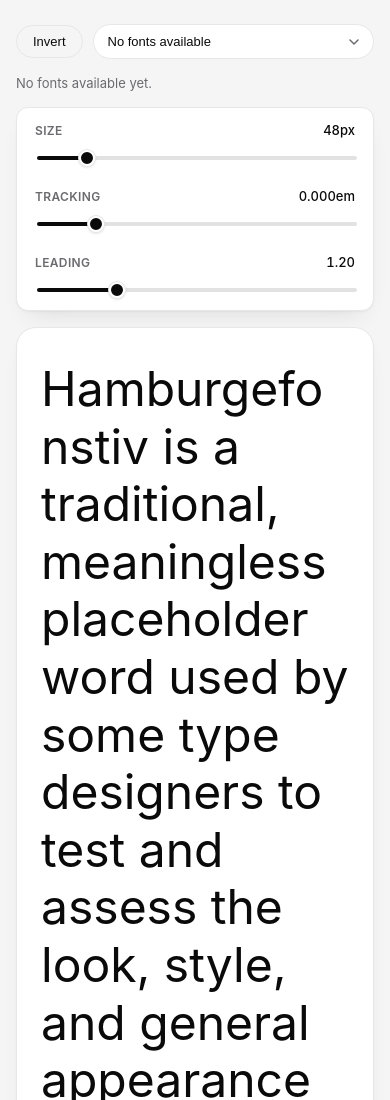
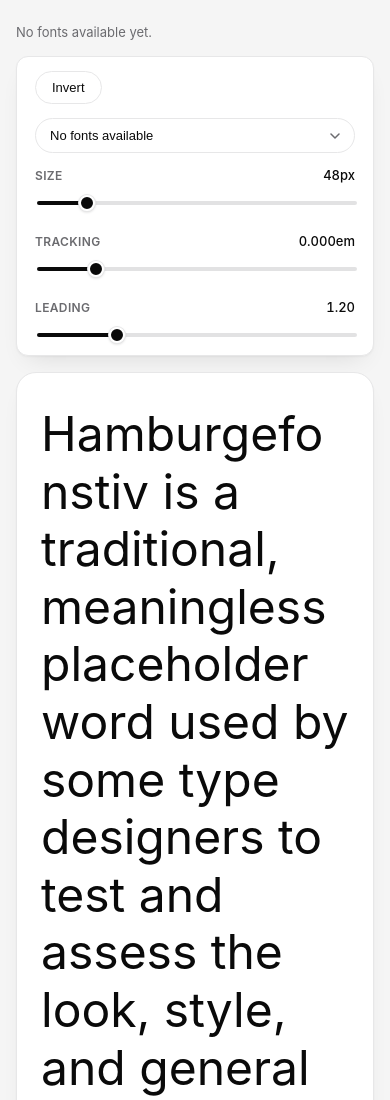
Before and after one commit to marcologous/hdc-font-tester, a plain HTML site: page docs/index.html in a window 390 px wide. Shown: the top 1100 px of the page. Drawn offline with Linux system fonts and the light colour scheme; no server answers.

Commit message:
Merge Invert + font picker onto the same row as the sliders
Drops the separate toolbar header and folds Invert, the font picker,
and the size/tracking/leading sliders into one flex row inside the
controls panel -- more compact, one card instead of two. Invert and
the font picker keep their intrinsic width, sliders flex to fill the
remaining space; wraps to stacked rows on narrow screens.

```diff
--- a/docs/index.html
+++ b/docs/index.html
@@ -8,9 +8,12 @@
 </head>
 <body>
 <div class="hdc-tester" id="hdc-tester">
-  <header class="hdc-toolbar">
-    <div class="hdc-toolbar__controls">
+  <p id="hdc-status" class="hdc-status" hidden></p>
+
+  <div class="hdc-panel">
+    <div class="hdc-controls-row">
       <button type="button" id="hdc-invert-toggle" class="hdc-invert-btn" aria-pressed="false">Invert</button>
+
       <div class="hdc-font-picker" id="hdc-font-picker">
         <button
           type="button"
@@ -33,12 +36,7 @@
           <ul id="hdc-font-listbox" class="hdc-font-listbox" role="listbox"></ul>
         </div>
       </div>
-    </div>
-  </header>
 
-  <p id="hdc-status" class="hdc-status" hidden></p>
-
-  <div class="hdc-panel">
       <div class="hdc-sliders">
         <div class="hdc-control">
           <div class="hdc-control__head">
@@ -65,6 +63,7 @@
         </div>
       </div>
     </div>
+  </div>
 
   <div class="hdc-preview-card">
     <div
--- a/docs/tester.css
+++ b/docs/tester.css
@@ -43,16 +43,7 @@ body {
   padding: 40px 24px 64px;
 }
 
-/* ---------- toolbar ---------- */
-
-.hdc-toolbar {
-  display: flex;
-  align-items: center;
-  justify-content: flex-end;
-  gap: 16px;
-  flex-wrap: wrap;
-  margin-bottom: 16px;
-}
+/* ---------- controls row ---------- */
 
 .hdc-status {
   color: var(--hdc-muted);
@@ -60,13 +51,15 @@ body {
   margin: 0 0 16px;
 }
 
-.hdc-toolbar__controls {
+.hdc-controls-row {
   display: flex;
   align-items: center;
-  gap: 10px;
+  gap: 20px;
+  flex-wrap: wrap;
 }
 
 .hdc-invert-btn {
+  flex: 0 0 auto;
   appearance: none;
   border: 1px solid var(--hdc-border);
   background: transparent;
@@ -119,6 +112,7 @@ body {
 
 .hdc-font-picker {
   position: relative;
+  flex: 0 0 auto;
 }
 
 .hdc-font-picker__btn {
@@ -249,6 +243,7 @@ body {
 }
 
 .hdc-sliders {
+  flex: 1 1 320px;
   display: grid;
   grid-template-columns: repeat(3, 1fr);
   gap: 24px;
@@ -355,8 +350,9 @@ body {
   .hdc-tester { padding: 24px 16px 48px; }
   .hdc-preview-card { padding: 32px 24px; min-height: 160px; }
   .hdc-panel { padding: 14px 18px; }
-  .hdc-toolbar__controls { width: 100%; }
-  .hdc-font-picker { min-width: 0; flex: 1; }
+  .hdc-controls-row { gap: 14px; }
+  .hdc-font-picker { min-width: 0; flex: 1 1 100%; }
   .hdc-select { min-width: 0; }
   .hdc-font-panel { width: 100%; right: 0; }
+  .hdc-sliders { flex-basis: 100%; }
 }
```
Lines whose indentation alone changed are shown as unchanged.
